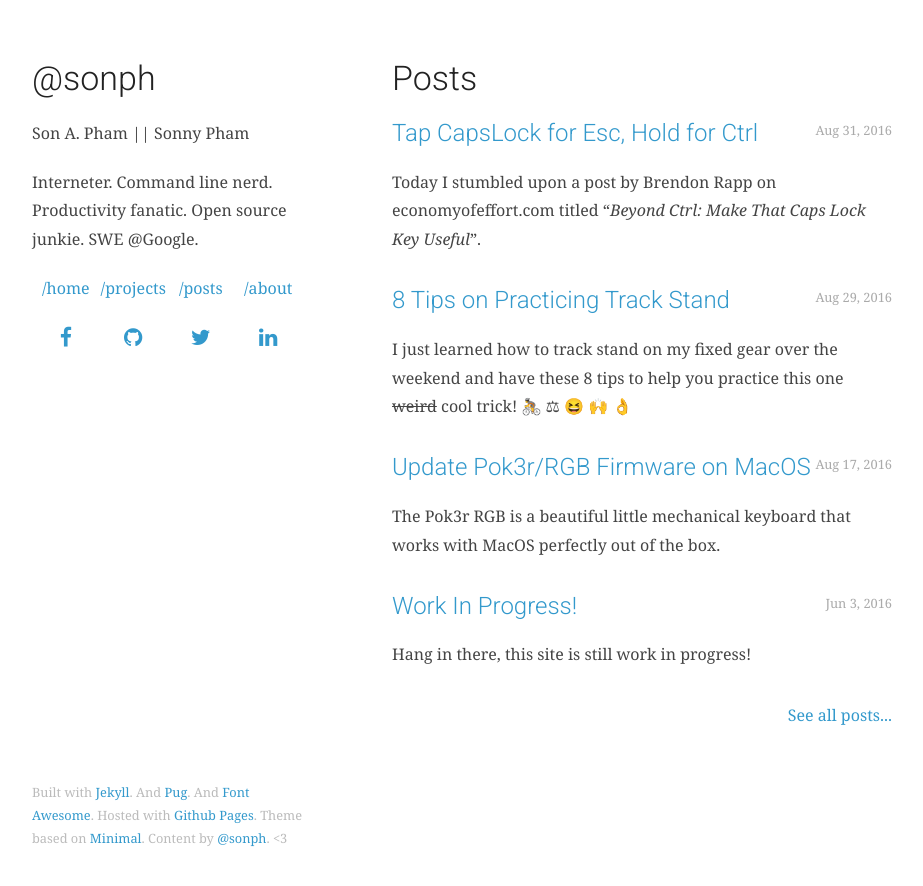
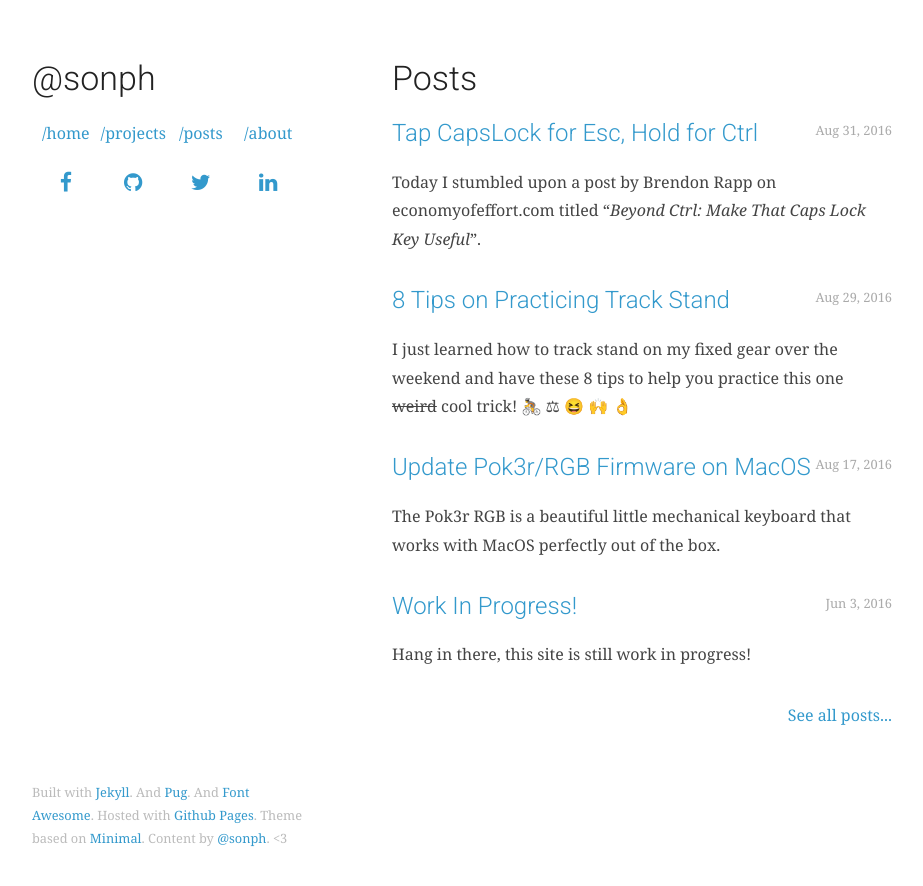
Before and after one commit to sonph/something, a Jekyll site: the page built from index.html, in a window 1280 px wide. Shown: the top 886 px of the page, without its empty margins (178-1101 px from the left). Built offline with Jekyll 4.4.1, drawn with Linux system fonts in a browser that asks for light colours; some web fonts are replaced.

```diff
--- a/_layouts/default.html
+++ b/_layouts/default.html
@@ -26,7 +26,7 @@
   "description": "{{ site.description }}",
   "url": "{% assign meta_url = site.url | append: site.baseurl %}{{ page.url | prepend: meta_url }}"
 }
-{% endif %}</script><!-- end-meta--></head><body><div class="wrapper"><header><a href="/"><h1>@sonph</h1></a><p>Son A. Pham || Sonny Pham</p><p>Interneter. Command line nerd. Productivity fanatic. Open source junkie. SWE @Google.</p><nav><ul><li><a href="/">/home</a></li><li><a href="/projects">/projects</a></li><li><a href="/posts">/posts</a></li><li><a href="/about">/about</a></li></ul><ul><li><a href="https://facebook.com/s0nnyftw" target="_blank"><i class="fa fa-lg fa-facebook"></i></a></li><li><a href="https://github.com/sonph" target="_blank"><i class="fa fa-lg fa-github"></i></a></li><li><a href="https://twitter.com/_sonph" target="_blank"><i class="fa fa-lg fa-twitter"></i></a></li><li><a href="https://linkedin.com/in/sonph" target="_blank"><i class="fa fa-lg fa-linkedin"></i></a></li></ul></nav></header><section>{{ content }}
+{% endif %}</script><!-- end-meta--></head><body><div class="wrapper"><header><a href="/"><h1>@sonph</h1></a><nav><ul><li><a href="/">/home</a></li><li><a href="/projects">/projects</a></li><li><a href="/posts">/posts</a></li><li><a href="/about">/about</a></li></ul><ul><li><a href="https://facebook.com/s0nnyftw" target="_blank"><i class="fa fa-lg fa-facebook"></i></a></li><li><a href="https://github.com/sonph" target="_blank"><i class="fa fa-lg fa-github"></i></a></li><li><a href="https://twitter.com/_sonph" target="_blank"><i class="fa fa-lg fa-twitter"></i></a></li><li><a href="https://linkedin.com/in/sonph" target="_blank"><i class="fa fa-lg fa-linkedin"></i></a></li></ul></nav></header><section>{{ content }}
 </section><footer>Built with <a href="http://jekyllrb.com">Jekyll</a>.
 And <a href="http://jade-lang.org">Pug</a>.
 And <a href="https://fontawesome.io" target="_blank">Font Awesome</a>.
--- a/_pug/layouts/default.pug
+++ b/_pug/layouts/default.pug
@@ -77,8 +77,6 @@
       header
         a(href="/")
           h1 @sonph
-        p Son A. Pham || Sonny Pham
-        p Interneter. Command line nerd. Productivity fanatic. Open source junkie. SWE @Google.
         nav
           ul
             li #[a(href="/") /home]
```
